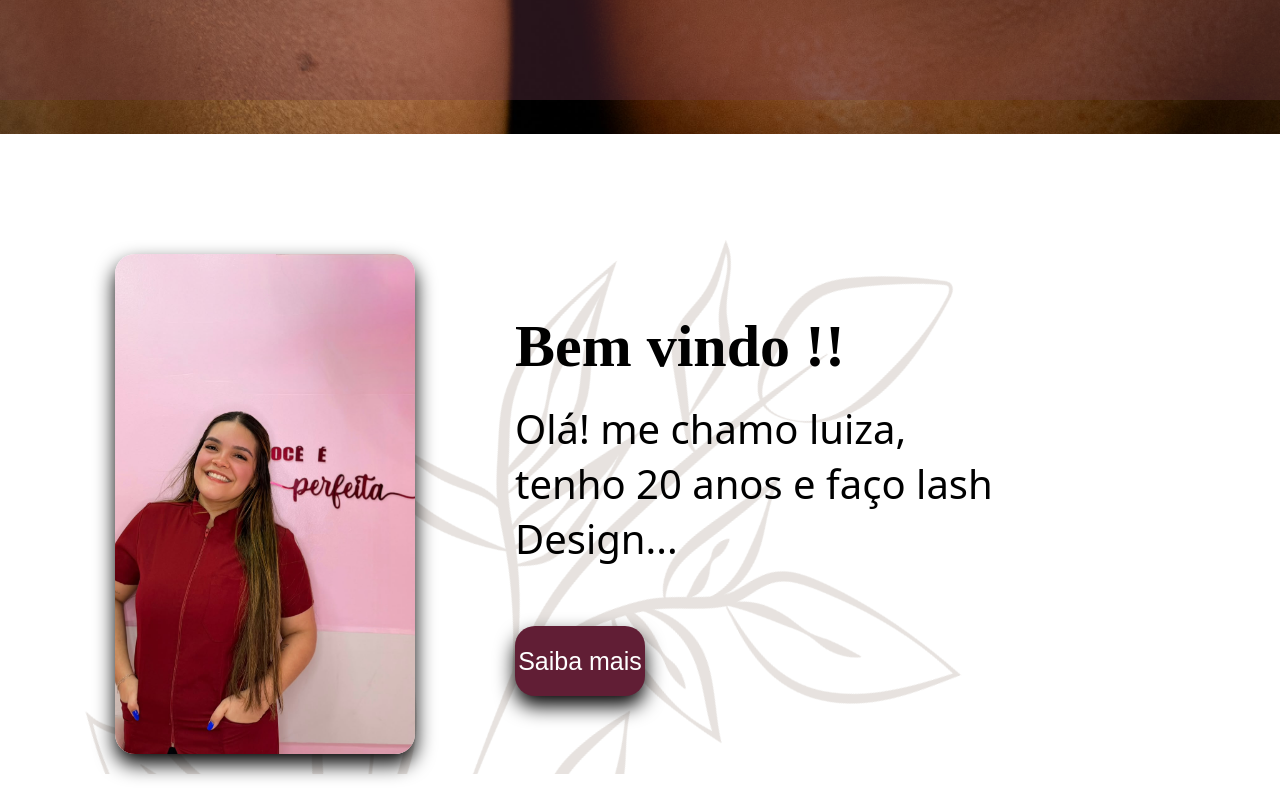
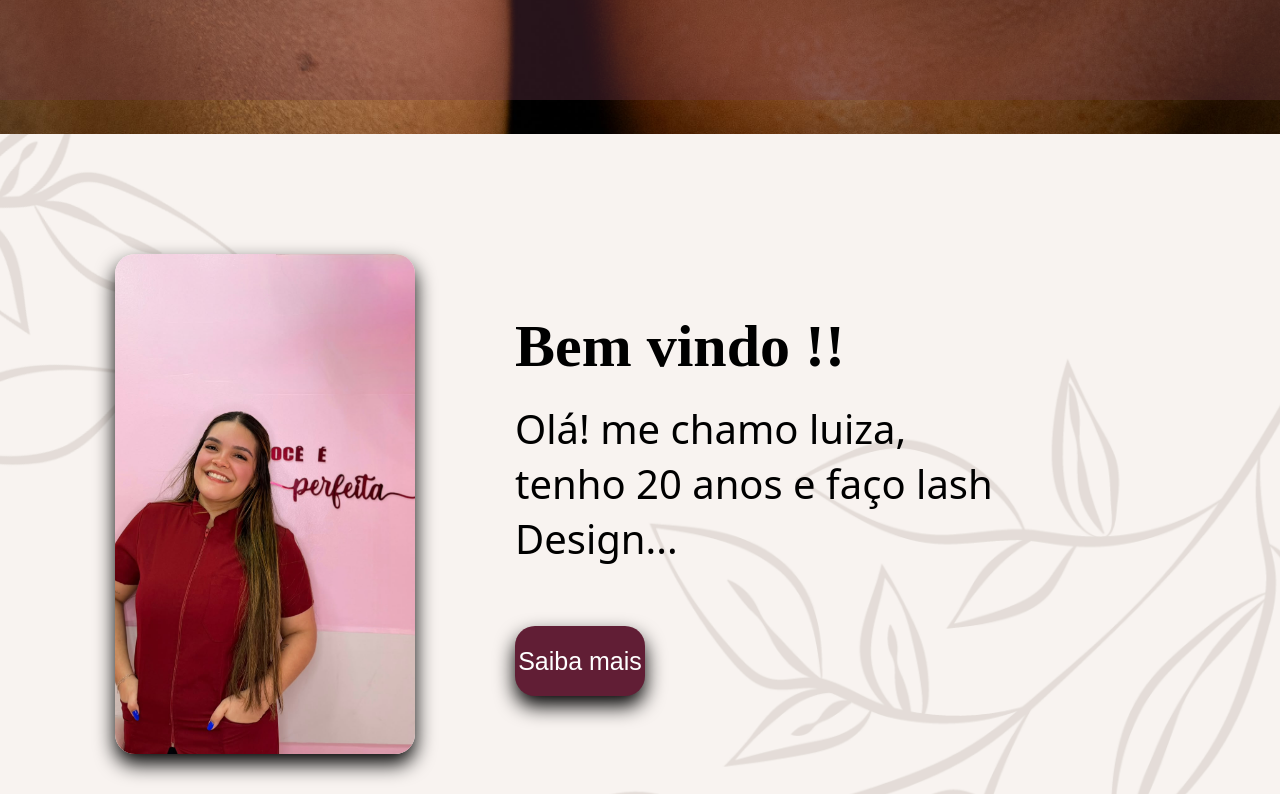
Before and after one commit to thithi-web/Site-da-cliente, a website: page index.html in a window 1280 px wide. Shown: the part 700-1494 px from the top of the page. Drawn offline with Linux system fonts and the light colour scheme; a web font is replaced by a local one.

Commit message:
vai dar certo

```diff
--- a/inicio.css
+++ b/inicio.css
@@ -122,6 +122,13 @@ p{
   font-style: normal;
 }
 
+main{
+    background-image: url(./imagens/fundo.png);
+    background-size: cover;
+    background-position: center;
+    background-repeat: no-repeat;
+}
+
 /* acabador de felicidade */
 .container-slider {
   display: flex;
@@ -192,7 +199,6 @@ section{
     padding: 50px;
     gap: 0px;
 
-    background-image: url(./imagens/fundo\ 1.png);
 
 }
 
```
Also changed, not shown: imagens/fundo.png (added).
